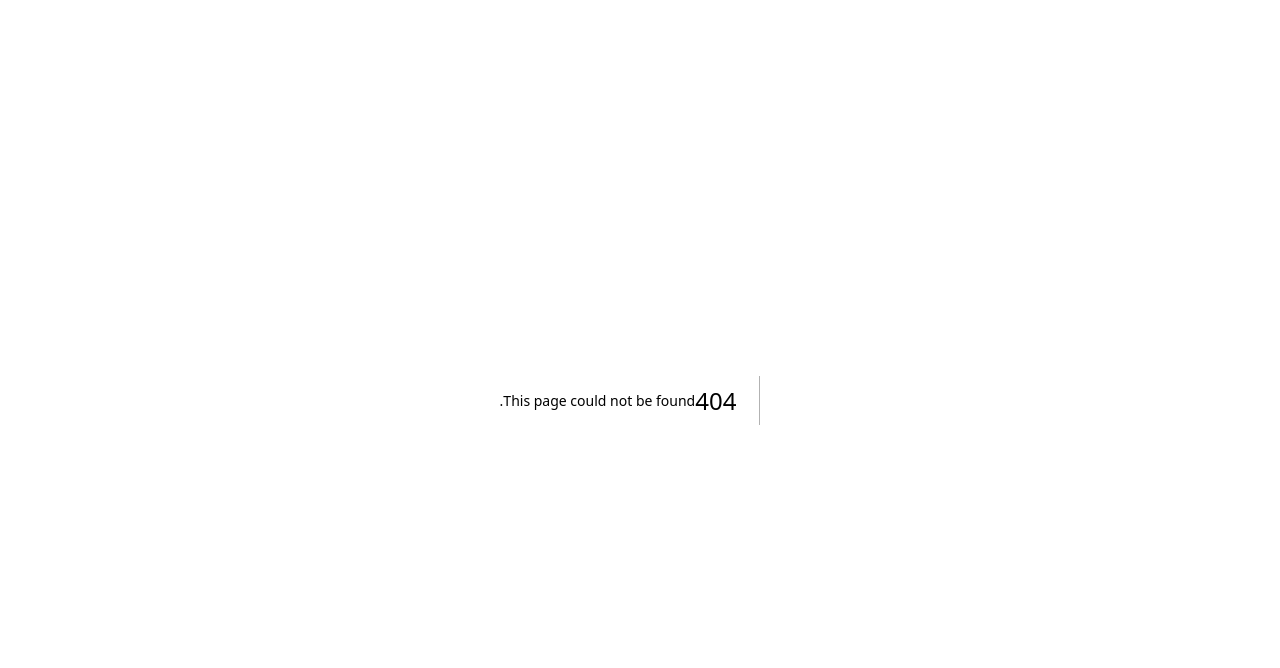
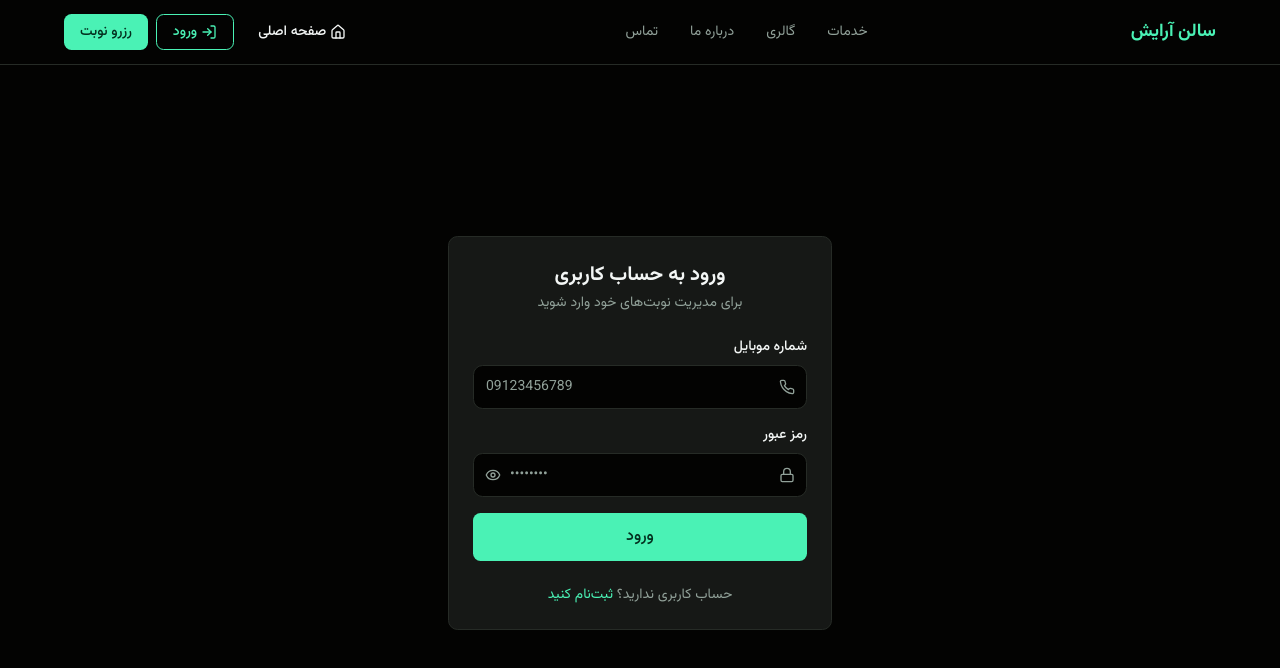
Before and after one commit to aliaslanidev/barberShop, a Next.js app: page /login in a window 1280 px wide. Before the commit this address had no page. Shown: the top 668 px of the page. Built offline with nearby package versions, Linux system fonts and the light colour scheme.

Commit message:
loginPage

```diff
--- /dev/null
+++ b/app/(site)/login/page.tsx
@@ -0,0 +1,141 @@
+"use client";
+
+import { useState } from "react";
+import { useRouter } from "next/navigation";
+import Link from "next/link";
+import { useForm } from "react-hook-form";
+import { zodResolver } from "@hookform/resolvers/zod";
+import { z } from "zod";
+import { toast } from "sonner";
+import { Eye, EyeOff, Phone, Lock } from "lucide-react";
+
+import { Button } from "@/components/ui/button";
+import { Card, CardContent } from "@/components/ui/card";
+import { Input } from "@/components/ui/input";
+import { Label } from "@/components/ui/label";
+
+const loginSchema = z.object({
+  mobile: z
+    .string()
+    .min(1, "شماره موبایل را وارد کنید")
+    .regex(/^09\d{9}$/, "شماره موبایل معتبر نیست (مثال: 09123456789)"),
+  password: z.string().min(4, "رمز عبور باید حداقل ۴ کاراکتر باشد"),
+});
+
+type LoginFormValues = z.infer<typeof loginSchema>;
+
+export default function LoginPage() {
+  const router = useRouter();
+  const [showPassword, setShowPassword] = useState(false);
+  const [isSubmitting, setIsSubmitting] = useState(false);
+
+  const {
+    register,
+    handleSubmit,
+    formState: { errors },
+  } = useForm<LoginFormValues>({
+    resolver: zodResolver(loginSchema),
+  });
+
+  async function onSubmit(values: LoginFormValues) {
+    setIsSubmitting(true);
+    try {
+      // TODO: وقتی بک‌اند/سیستم احراز هویت واقعی آماده شد،
+      // اینجا باید به API لاگین وصل بشه (مثلاً POST /api/auth/login)
+      // و نتیجه (توکن/سشن) ذخیره بشه.
+      await new Promise((resolve) => setTimeout(resolve, 600));
+
+      toast.success("ورود با موفقیت انجام شد");
+      router.push("/");
+    } catch {
+      toast.error("مشکلی پیش آمد، دوباره تلاش کنید");
+    } finally {
+      setIsSubmitting(false);
+    }
+  }
+
+  return (
+    <main className="container flex min-h-[calc(100vh-4rem)] flex-col items-center justify-center py-12">
+      <Card className="w-full max-w-sm">
+        <CardContent className="flex flex-col gap-6 p-6">
+          <div className="flex flex-col items-center gap-1 text-center">
+            <h1 className="text-xl font-bold">ورود به حساب کاربری</h1>
+            <p className="text-sm text-muted-foreground">
+              برای مدیریت نوبت‌های خود وارد شوید
+            </p>
+          </div>
+
+          <form
+            onSubmit={handleSubmit(onSubmit)}
+            className="flex flex-col gap-4"
+            noValidate
+          >
+            <div className="flex flex-col gap-2">
+              <Label htmlFor="mobile">شماره موبایل</Label>
+              <div className="relative">
+                <Phone className="pointer-events-none absolute right-3 top-1/2 h-4 w-4 -translate-y-1/2 text-muted-foreground" />
+                <Input
+                  id="mobile"
+                  type="tel"
+                  inputMode="numeric"
+                  dir="ltr"
+                  placeholder="09123456789"
+                  className="pr-9 text-left"
+                  {...register("mobile")}
+                />
+              </div>
+              {errors.mobile && (
+                <span className="text-xs text-destructive">
+                  {errors.mobile.message}
+                </span>
+              )}
+            </div>
+
+            <div className="flex flex-col gap-2">
+              <Label htmlFor="password">رمز عبور</Label>
+              <div className="relative">
+                <Lock className="pointer-events-none absolute right-3 top-1/2 h-4 w-4 -translate-y-1/2 text-muted-foreground" />
+                <Input
+                  id="password"
+                  type={showPassword ? "text" : "password"}
+                  dir="ltr"
+                  placeholder="••••••••"
+                  className="pl-9 pr-9 text-left"
+                  {...register("password")}
+                />
+                <button
+                  type="button"
+                  onClick={() => setShowPassword((prev) => !prev)}
+                  className="absolute left-3 top-1/2 -translate-y-1/2 text-muted-foreground hover:text-foreground"
+                  aria-label={showPassword ? "مخفی کردن رمز" : "نمایش رمز"}
+                >
+                  {showPassword ? (
+                    <EyeOff className="h-4 w-4" />
+                  ) : (
+                    <Eye className="h-4 w-4" />
+                  )}
+                </button>
+              </div>
+              {errors.password && (
+                <span className="text-xs text-destructive">
+                  {errors.password.message}
+                </span>
+              )}
+            </div>
+
+            <Button type="submit" size="lg" disabled={isSubmitting}>
+              {isSubmitting ? "در حال ورود..." : "ورود"}
+            </Button>
+          </form>
+
+          <p className="text-center text-sm text-muted-foreground">
+            حساب کاربری ندارید؟{" "}
+            <Link href="/register" className="text-primary hover:underline">
+              ثبت‌نام کنید
+            </Link>
+          </p>
+        </CardContent>
+      </Card>
+    </main>
+  );
+}
```
Also changed, not shown: 1 other file (tests, documents, lock files or other folders).
